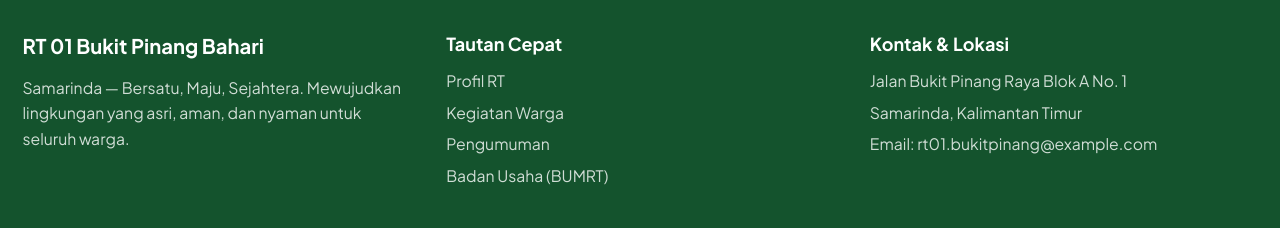
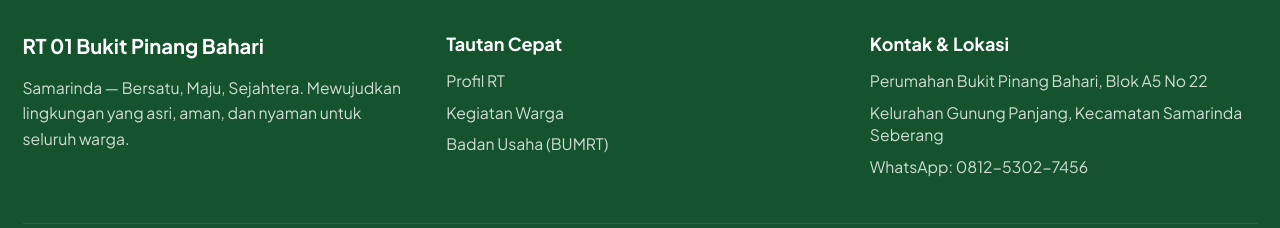
Before and after one commit to FiveUII/PBPB-RT01, a Next.js app in the folder app/: page /profil in a window 1280 px wide. Shown: the part 1137-1365 px from the top of the page. Built offline with nearby package versions, Linux system fonts and the light colour scheme; no server answers; the database is empty.

Commit message:
fix: remove pengumuman link and update contact location in footer

```diff
--- a/app/src/components/Footer.tsx
+++ b/app/src/components/Footer.tsx
@@ -24,7 +24,6 @@ export default function Footer() {
             <ul className="flex flex-col gap-2 text-sm">
               <li><Link href="/profil" className="hover:text-white transition-colors">Profil RT</Link></li>
               <li><Link href="/kegiatan" className="hover:text-white transition-colors">Kegiatan Warga</Link></li>
-              <li><Link href="/pengumuman" className="hover:text-white transition-colors">Pengumuman</Link></li>
               <li><Link href="/badan-usaha" className="hover:text-white transition-colors">Badan Usaha (BUMRT)</Link></li>
             </ul>
           </div>
@@ -33,9 +32,9 @@ export default function Footer() {
           <div>
             <h3 className="font-bold text-base text-white mb-3">Kontak & Lokasi</h3>
             <ul className="flex flex-col gap-2 text-sm">
-              <li>Jalan Bukit Pinang Raya Blok A No. 1</li>
-              <li>Samarinda, Kalimantan Timur</li>
-              <li>Email: rt01.bukitpinang@example.com</li>
+              <li>Perumahan Bukit Pinang Bahari, Blok A5 No 22</li>
+              <li>Kelurahan Gunung Panjang, Kecamatan Samarinda Seberang</li>
+              <li>WhatsApp: 0812-5302-7456</li>
             </ul>
           </div>
 
```
